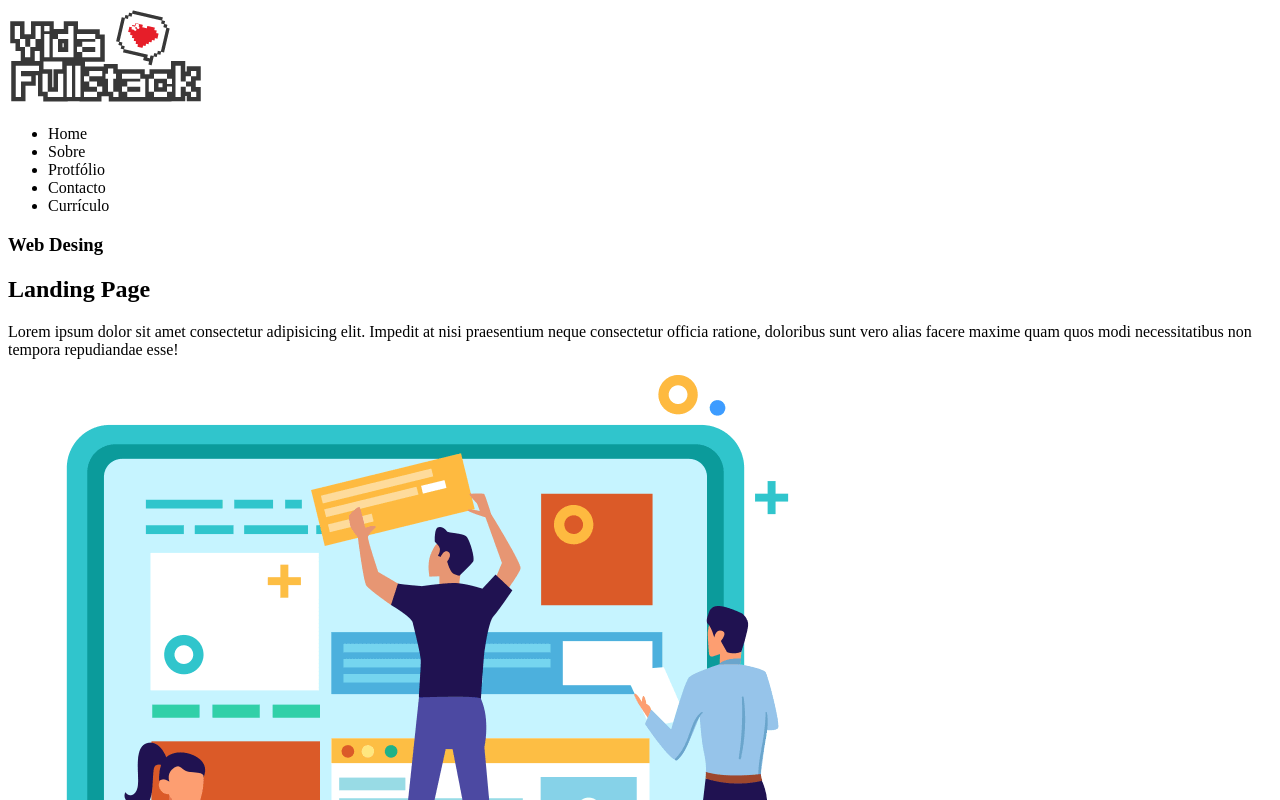
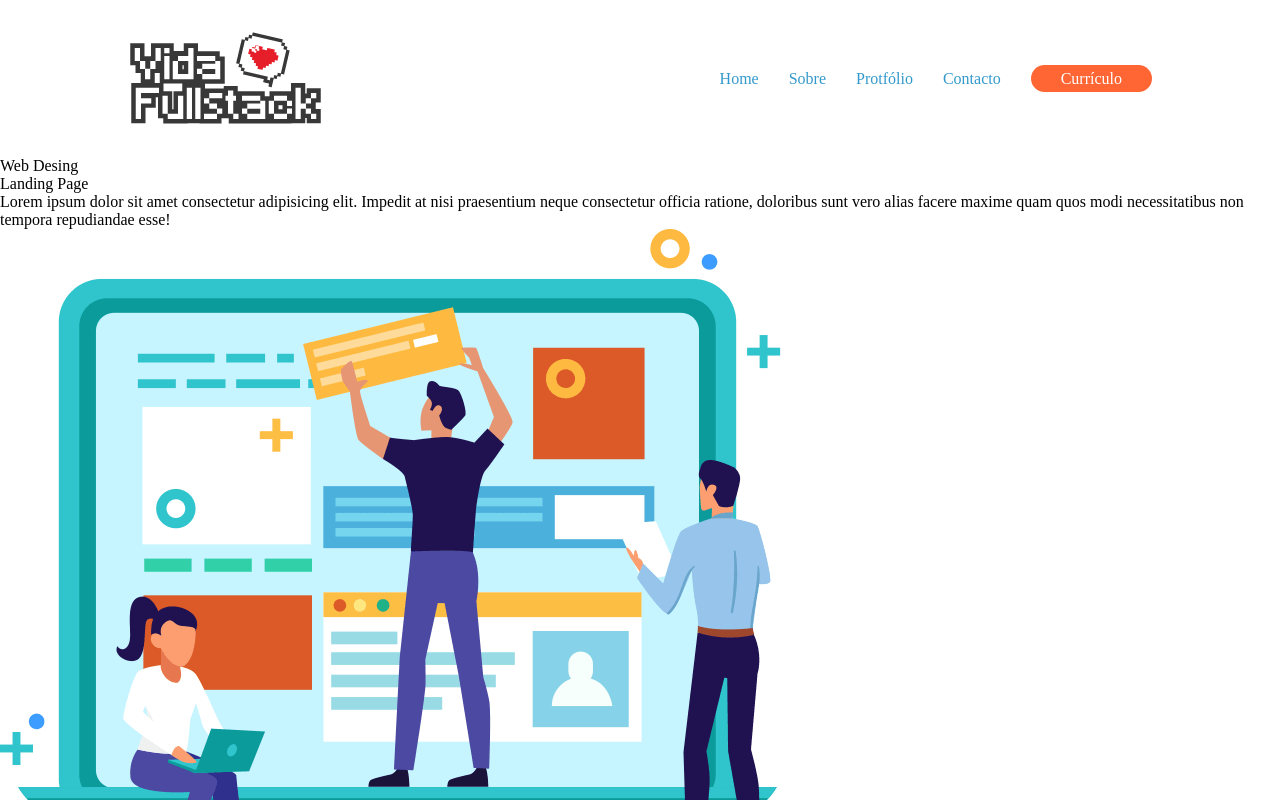
Before and after one commit to elispiano/Projeto, a plain HTML site: page index.html in a window 1280 px wide. Shown: the top 800 px of the page. Drawn offline with Linux system fonts and the light colour scheme.

Commit message:
Finish header

```diff
--- /dev/null
+++ b/assets/css/buttons.css
@@ -0,0 +1,8 @@
+.btn {
+    padding: 5px 30px;
+    border-radius: 20px;
+}
+.btn.btn-laranja {
+    background-color: #f63;
+    color: white;
+}
--- /dev/null
+++ b/assets/css/header.css
@@ -0,0 +1,19 @@
+header {
+    width: 1024px;
+    margin: 30px auto;
+
+    display: flex;
+    justify-content: space-between;
+    align-items: center;
+}
+
+header nav ul{
+    display: flex;
+    list-style: none;
+    gap: 30px;
+}
+
+header nav ul li a{
+    text-decoration: none;
+    color: #39c;
+}
--- /dev/null
+++ b/assets/css/style.css
@@ -0,0 +1,20 @@
+/* Font  */
+@import url('https://fonts.googleapis.com/css2?family=Source+Code+Pro:ital,wght@0,200..900;1,200..900&display=swap');
+
+/* Components */
+@import url(header.css);
+
+@import url(buttons.css);
+/* Reset Css */
+*{
+    font-family: "Source Code Pro", sans-serif;
+    font-optical-sizing: auto;
+    font-weight: 200;
+    font-style: normal;
+    margin: 0;
+    padding: 0;
+    border: 0;
+    box-sizing: border-box;
+    font: inherit;
+    vertical-align: baseline;
+}
--- a/index.html
+++ b/index.html
@@ -4,6 +4,8 @@
     <meta charset="UTF-8">
     <meta name="viewport" content="width=device-width, initial-scale=1.0">
     <title>Document</title>
+    <link rel="stylesheet" href="assets/css/style.css">
+
 </head>
 <body>
     <!-- Header -->
@@ -13,11 +15,11 @@
         <!-- Menu do Site -->
         <nav>
             <ul>
-                <li>Home</li>
-                <li>Sobre</li>
-                <li>Protfólio</li>
-                <li>Contacto</li>
-                <li>Currículo</li>
+                <li><a href="#">Home</a></li>
+                <li><a href="#">Sobre</a></li>
+                <li><a href="#">Protfólio</a></li>
+                <li><a href="#">Contacto</a></li>
+                <li><a href="#" class="btn btn-laranja">Currículo</a></li>
             </ul>
         </nav>
         <!-- End Menu do Site -->
```
